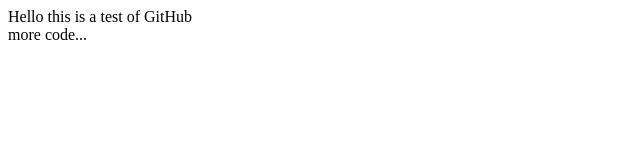
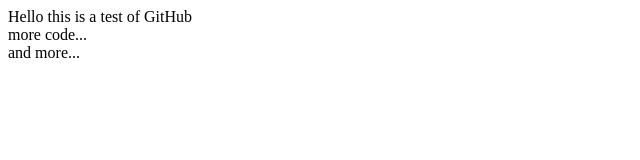
Before and after one commit to theMinorDeveloper/git-test, a plain HTML site: page WebContent/index.html in a window 1280 px wide. Shown: the full height of the page, 0-640 px from the left. Drawn offline with Linux system fonts and the light colour scheme.

Commit message:
Changes to index.txt

```diff
--- a/WebContent/index.html
+++ b/WebContent/index.html
@@ -9,5 +9,7 @@
 
 	<br />
 	more code...
+	<br />
+	and more...
 </body>
 </html>
```
